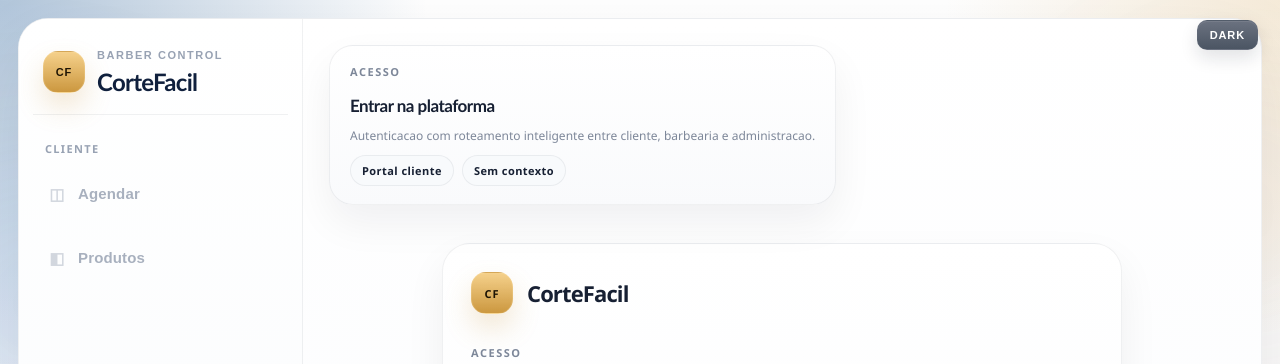
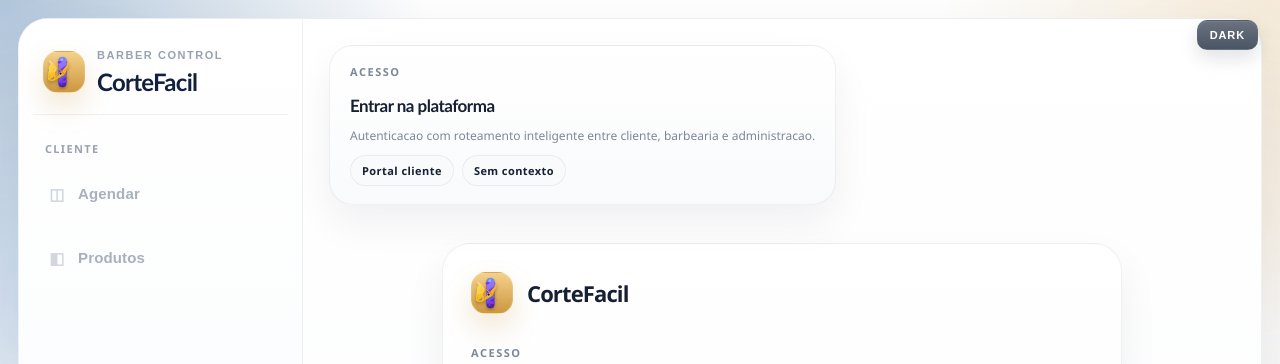
Before and after one commit to Raphaew1/Barber-saas, a website: page index.html in a window 1280 px wide. Shown: the top 364 px of the page. Drawn offline with nearby package versions, Linux system fonts and the light colour scheme.

Commit message:
Add barbershop logo asset

```diff
--- a/index.html
+++ b/index.html
@@ -30,7 +30,7 @@
     <!-- Sidebar -->
     <aside class="sidebar">
       <button type="button" class="sidebar-brand sidebar-brand-button" onclick="voltarParaTelaInicial()">
-        <span class="brand-badge">CF</span>
+        <span class="brand-badge"><img src="assets/barbearia-logo.svg" alt="Logo Barbearia"></span>
         <div>
           <span class="sidebar-kicker">Barber control</span>
           <h2>CorteFacil</h2>
@@ -103,7 +103,7 @@
       <!-- Login -->
       <section id="login" class="tela">
         <div class="portal-entry-brand">
-          <span class="brand-badge">CF</span>
+          <span class="brand-badge"><img src="assets/barbearia-logo.svg" alt="Logo Barbearia"></span>
           <div class="portal-entry-brand-copy">
             <strong class="brand-name">CorteFacil</strong>
           </div>
--- a/style.css
+++ b/style.css
@@ -599,6 +599,14 @@ body:not(.dark-mode) .topbar-screen-description {
   font-size: 11px;
   font-weight: 800;
   letter-spacing: 0.08em;
+  overflow: hidden;
+}
+
+.brand-badge img {
+  width: 100%;
+  height: 100%;
+  object-fit: contain;
+  display: block;
 }
 
 .sidebar-kicker,
```
Also changed, not shown: admin.html (+1 -1 lines), signup.html (+1 -1 lines), assets/barbearia-logo.svg (added).
